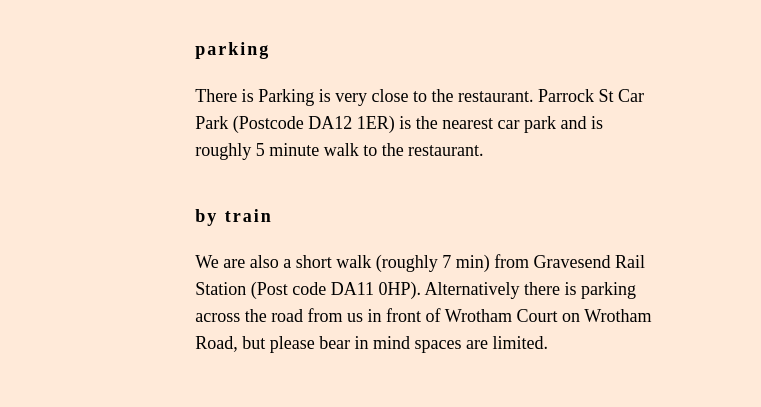
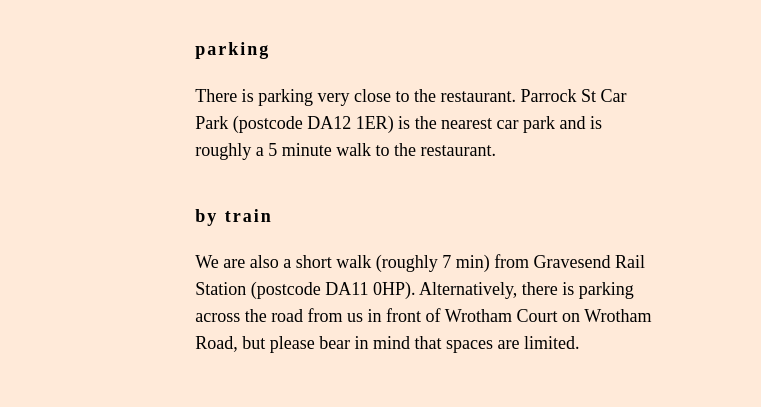
Before and after one commit to eisacke/chattorey, a Gatsby site: page /find-us in a window 1280 px wide. Shown: the part 354-761 px from the top of the page, 381-1142 px from the left. Built offline with nearby package versions, Linux system fonts and the light colour scheme; Gatsby itself is replaced by a stand-in of ours.

Commit message:
Fixing typos

```diff
--- a/src/pages/find-us.js
+++ b/src/pages/find-us.js
@@ -26,11 +26,11 @@ const FindUs = () => (
       </p>
       <h2 className="heading-medium push-bottom med-text-center">Parking</h2>
       <p className="text-medium double-push-bottom">
-        There is Parking is very close to the restaurant. Parrock St Car Park (Postcode DA12 1ER) is the nearest car park and is roughly 5 minute walk to the restaurant.
+        There is parking very close to the restaurant. Parrock St Car Park (postcode DA12 1ER) is the nearest car park and is roughly a 5 minute walk to the restaurant.
       </p>
       <h2 className="heading-medium push-bottom med-text-center">By train</h2>
       <p className="text-medium double-push-bottom">
-        We are also a short walk (roughly 7 min) from Gravesend Rail Station (Post code DA11 0HP). Alternatively there is parking across the road from us in front of Wrotham Court on Wrotham Road, but please bear in mind spaces are limited.
+        We are also a short walk (roughly 7 min) from Gravesend Rail Station (postcode DA11 0HP). Alternatively, there is parking across the road from us in front of Wrotham Court on Wrotham Road, but please bear in mind that spaces are limited.
       </p>
       <img src={map} alt="Map of Gravesend" />
     </div>
```
